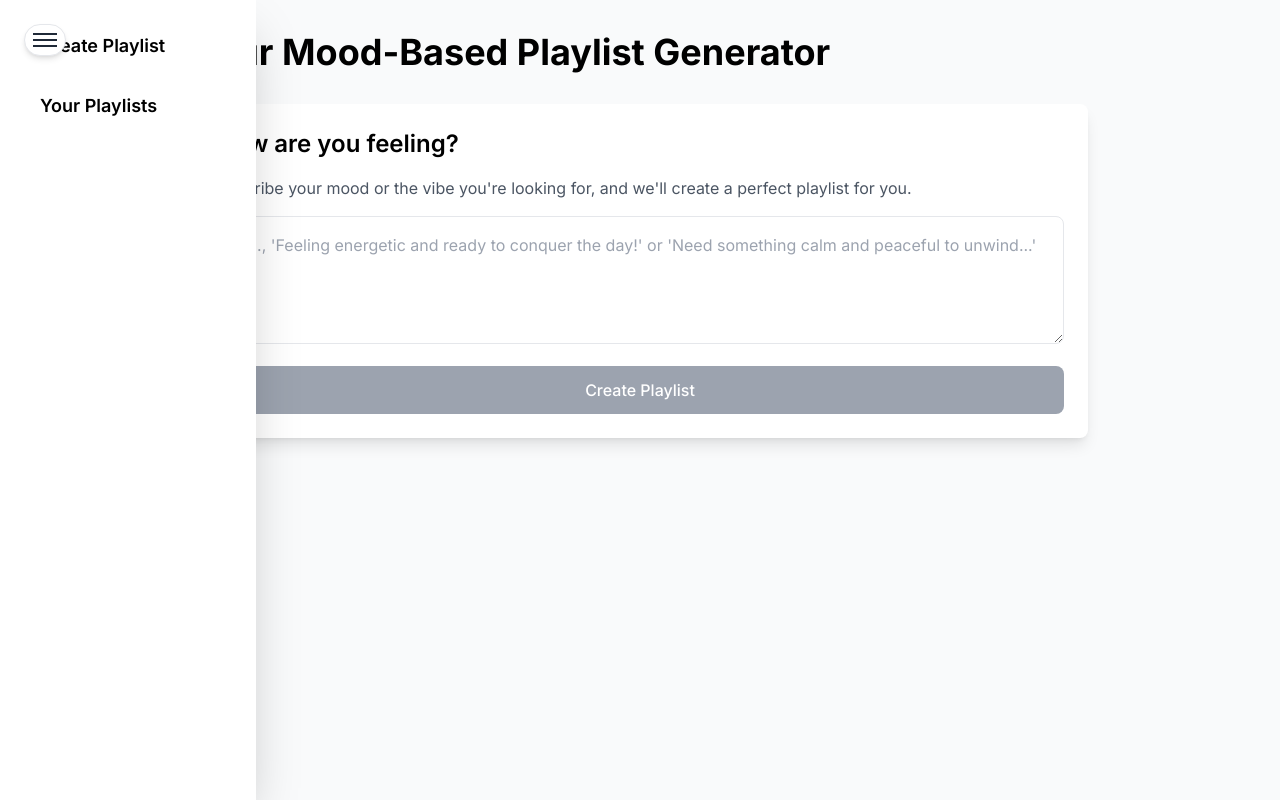
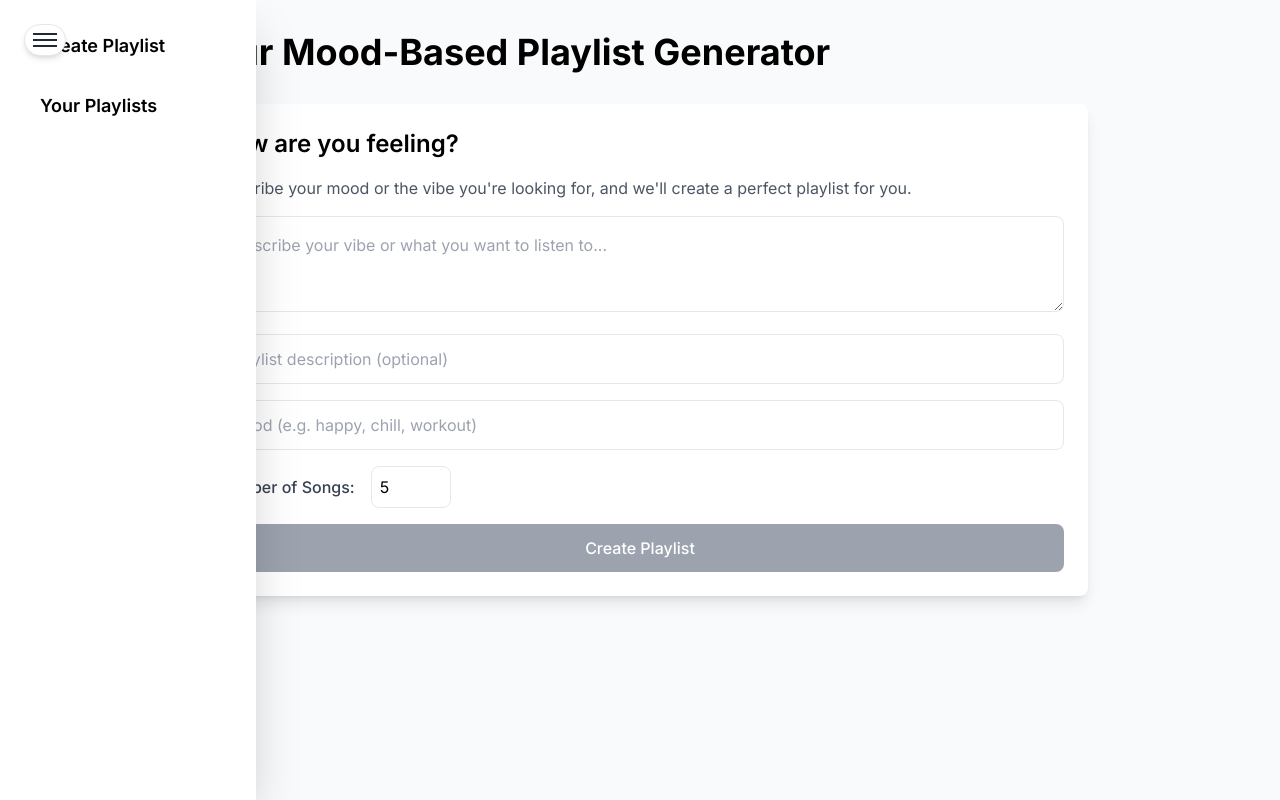
Before and after one commit to sayan404/Moodify, a Next.js app: page /dashboard/create in a window 1280 px wide. Built offline with nearby package versions, Linux system fonts and the light colour scheme.

Commit message:
more fun added

```diff
--- a/src/app/api/playlist/generate/route.ts
+++ b/src/app/api/playlist/generate/route.ts
@@ -18,8 +18,9 @@ export async function POST(request: Request) {
     return NextResponse.json({ error: "Unauthorized" }, { status: 401 });
   }
 
-  const { moodText } = await request.json();
-  console.log("[AI-Playlist] User input:", moodText);
+  const body = await request.json();
+  const { moodText, description, mood, numSongs } = body;
+  console.log("[AI-Playlist] User input:", { moodText, description, mood, numSongs });
   if (!moodText) {
     console.log("[AI-Playlist] No mood text provided");
     return NextResponse.json({ error: "Mood text is required" }, { status: 400 });
@@ -32,8 +33,10 @@ export async function POST(request: Request) {
     - genre (e.g. pop, bollywood, rock, etc.)
     - era/decade (e.g. 90s, 2000s, etc.)
     - theme (e.g. love, party, workout, etc.)
-    - up to 5 song suggestions (title and artist, preferably with Spotify popularity)
+    - up to ${numSongs || 5} song suggestions (title and artist, preferably with Spotify popularity)
     User input: "${moodText}"
+    ${mood ? `Explicit mood: ${mood}` : ""}
+    ${description ? `Playlist description: ${description}` : ""}
     Respond as JSON:
     {
       "mood": "...",
@@ -112,7 +115,7 @@ export async function POST(request: Request) {
     },
     body: JSON.stringify({
       name: `AI Playlist: ${aiResult.mood || aiResult.theme || "Your Mood"}`,
-      description: `Generated by Gemini AI: ${moodText}`,
+      description: description || `Generated by Gemini AI: ${moodText}`,
       public: false
     })
   });
@@ -148,7 +151,8 @@ export async function POST(request: Request) {
       data: {
         name: playlistData.name,
         spotifyPlaylistId: playlistData.id,
-        sentiment: aiResult.mood || aiResult.theme || null,
+        sentiment: mood || aiResult.mood || aiResult.theme || null,
+        description: description || null,
         user: { connect: { id: session.user.id } },
         tracks: {
           create: foundTracks.map(track => ({
--- a/src/app/dashboard/all/page.tsx
+++ b/src/app/dashboard/all/page.tsx
@@ -5,6 +5,7 @@ export default function AllPlaylistsPage() {
   const [allPlaylists, setAllPlaylists] = useState<any[]>([]);
   const [loading, setLoading] = useState(true);
   const [expanded, setExpanded] = useState<string | null>(null);
+  const [trackDeleting, setTrackDeleting] = useState<string | null>(null);
 
   useEffect(() => {
     async function fetchPlaylists() {
@@ -22,20 +23,43 @@ export default function AllPlaylistsPage() {
     fetchPlaylists();
   }, []);
 
+  const handleDeleteTrack = async (playlistId: string, trackId: string) => {
+    if (!window.confirm("Delete this song from playlist?")) return;
+    setTrackDeleting(trackId);
+    try {
+      const res = await fetch("/api/playlist/save/track", {
+        method: "DELETE",
+        headers: { "Content-Type": "application/json" },
+        body: JSON.stringify({ dbPlaylistId: playlistId, trackId }),
+      });
+      if (res.ok) {
+        setAllPlaylists((prev) =>
+          prev.map((pl) =>
+            pl.id === playlistId
+              ? { ...pl, tracks: pl.tracks.filter((t: any) => t.id !== trackId) }
+              : pl
+          )
+        );
+      }
+    } finally {
+      setTrackDeleting(null);
+    }
+  };
+
   return (
     <div>
-      <h1 className="text-3xl font-bold mb-6">Your Playlists</h1>
+      <h1 className="text-4xl font-extrabold mb-8 text-center text-gradient bg-gradient-to-r from-green-400 to-blue-500 bg-clip-text text-transparent">Your Playlists</h1>
       {loading ? (
-        <div>Loading...</div>
+        <div className="text-center text-lg text-gray-500">Loading...</div>
       ) : allPlaylists.length === 0 ? (
-        <p>No playlists found.</p>
+        <p className="text-center text-gray-500">No playlists found.</p>
       ) : (
-        <div className="space-y-4">
+        <div className="space-y-6">
           {allPlaylists.map((pl) => (
-            <div key={pl.id} className="border-b pb-2 mb-2">
-              <div className="flex justify-between items-center">
+            <div key={pl.id} className="border rounded-lg shadow-sm bg-white hover:shadow-md transition-shadow pb-2 mb-2">
+              <div className="flex justify-between items-center px-6 py-4">
                 <div>
-                  <span className="font-semibold">{pl.name}</span>
+                  <span className="font-semibold text-lg">🎵 {pl.name}</span>
                   {pl.user && (
                     <span className="ml-2 text-gray-500 text-sm">by {pl.user.name || pl.user.email || pl.user.id}</span>
                   )}
@@ -46,36 +70,53 @@ export default function AllPlaylistsPage() {
                       href={`https://open.spotify.com/playlist/${pl.spotifyPlaylistId}`}
                       target="_blank"
                       rel="noopener noreferrer"
-                      className="bg-green-600 text-white px-4 py-1 rounded-full hover:bg-green-700 transition-colors"
+                      className="bg-green-600 text-white px-4 py-1 rounded-full hover:bg-green-700 transition-colors font-semibold shadow"
                     >
                       Open in Spotify
                     </a>
                   )}
                   <button
-                    className="bg-blue-500 text-white px-3 py-1 rounded hover:bg-blue-700 transition-colors"
+                    className="bg-blue-500 text-white px-3 py-1 rounded-full hover:bg-blue-700 transition-colors font-semibold shadow"
                     onClick={() => setExpanded(expanded === pl.id ? null : pl.id)}
                   >
                     {expanded === pl.id ? "Hide Songs" : "Show Songs"}
                   </button>
                 </div>
               </div>
+              <div className="px-6 pb-2">
                 <div className="text-gray-600 text-sm">{pl.sentiment && `Mood: ${pl.sentiment}`}</div>
                 <div className="text-gray-400 text-xs">Created: {new Date(pl.createdAt).toLocaleString()}</div>
+              </div>
+              <div
+                className={`transition-all duration-300 ease-in-out overflow-hidden ${expanded === pl.id && pl.tracks && pl.tracks.length > 0 ? 'max-h-[500px] opacity-100 mt-2' : 'max-h-0 opacity-0'}`}
+              >
                 {expanded === pl.id && pl.tracks && pl.tracks.length > 0 && (
-                <div className="mt-2 bg-gray-50 rounded p-3">
-                  <div className="font-semibold mb-2">Songs:</div>
-                  <ul className="space-y-1">
+                  <div className="bg-gray-50 border-t border-gray-200 rounded-b-lg p-4 mt-2">
+                    <div className="font-semibold mb-2 text-gray-700 flex items-center gap-2">🎶 Songs:</div>
+                    <ul className="space-y-2">
                       {pl.tracks.map((track: any, idx: number) => (
-                      <li key={track.id} className="flex items-center justify-between">
-                        <span>
-                          {idx + 1}. {track.name} <span className="text-gray-500 text-xs">({track.artists?.join(', ')})</span>
+                        <li key={track.id} className="flex items-center justify-between bg-white rounded shadow-sm px-3 py-2 hover:bg-gray-100 transition-colors">
+                          <span className="flex items-center gap-2">
+                            <span className="text-lg">🎵</span>
+                            <span className="font-medium">{idx + 1}. {track.name}</span>
+                            <span className="text-gray-500 text-xs">({track.artists?.join(', ')})</span>
                           </span>
-                        <span className="text-gray-400 text-xs">{Math.floor(track.duration / 60000)}:{String(Math.floor((track.duration % 60000) / 1000)).padStart(2, '0')}</span>
+                          <span className="flex items-center gap-3">
+                            <span className="text-gray-400 text-xs font-mono">{Math.floor(track.duration / 60000)}:{String(Math.floor((track.duration % 60000) / 1000)).padStart(2, '0')}</span>
+                            <button
+                              className="ml-2 bg-red-500 text-white px-2 py-1 rounded-full hover:bg-red-700 transition-colors disabled:opacity-60 flex items-center gap-1 text-sm shadow"
+                              disabled={trackDeleting === track.id}
+                              onClick={() => handleDeleteTrack(pl.id, track.id)}
+                            >
+                              <span role="img" aria-label="Delete">🗑️</span> {trackDeleting === track.id ? "Deleting..." : "Delete"}
+                            </button>
+                          </span>
                         </li>
                       ))}
                     </ul>
                   </div>
                 )}
+              </div>
             </div>
           ))}
         </div>
--- a/src/app/dashboard/create/page.tsx
+++ b/src/app/dashboard/create/page.tsx
@@ -7,7 +7,7 @@ export default function CreatePlaylistPage() {
   const [generatedPlaylist, setGeneratedPlaylist] = useState(null);
   const [isLoading, setIsLoading] = useState(false);
 
-  const handleMoodSubmit = async (moodText: string) => {
+  const handleMoodSubmit = async (data: { moodText: string; description: string; mood: string; numSongs: number }) => {
     setIsLoading(true);
     try {
       const response = await fetch("/api/playlist/generate", {
@@ -15,15 +15,15 @@ export default function CreatePlaylistPage() {
         headers: {
           "Content-Type": "application/json",
         },
-        body: JSON.stringify({ moodText }),
+        body: JSON.stringify(data),
       });
 
       if (!response.ok) {
         throw new Error("Failed to generate playlist");
       }
 
-      const data = await response.json();
-      setGeneratedPlaylist(data.playlist);
+      const resData = await response.json();
+      setGeneratedPlaylist(resData.playlist);
     } catch (error) {
       console.error("Error generating playlist:", error);
     } finally {
--- a/src/components/playlist/MoodInput.tsx
+++ b/src/components/playlist/MoodInput.tsx
@@ -3,17 +3,25 @@
 import { useState } from "react";
 
 interface MoodInputProps {
-  onSubmit: (moodText: string) => Promise<void>;
+  onSubmit: (data: { moodText: string; description: string; mood: string; numSongs: number }) => Promise<void>;
   isLoading: boolean;
 }
 
 export default function MoodInput({ onSubmit, isLoading }: MoodInputProps) {
   const [moodText, setMoodText] = useState("");
+  const [description, setDescription] = useState("");
+  const [mood, setMood] = useState("");
+  const [numSongs, setNumSongs] = useState(5);
 
   const handleSubmit = (e: React.FormEvent) => {
     e.preventDefault();
     if (moodText.trim()) {
-      onSubmit(moodText.trim());
+      onSubmit({
+        moodText: moodText.trim(),
+        description: description.trim() || "A playlist for your mood",
+        mood: mood.trim() || "chill",
+        numSongs: numSongs || 5,
+      });
     }
   };
 
@@ -29,11 +37,39 @@ export default function MoodInput({ onSubmit, isLoading }: MoodInputProps) {
         <textarea
           value={moodText}
           onChange={(e) => setMoodText(e.target.value)}
-          placeholder="E.g., 'Feeling energetic and ready to conquer the day!' or 'Need something calm and peaceful to unwind...'"
-          className="w-full h-32 p-4 border rounded-lg focus:ring-2 focus:ring-blue-500 focus:border-transparent"
+          placeholder="Describe your vibe or what you want to listen to..."
+          className="w-full h-24 p-4 border rounded-lg focus:ring-2 focus:ring-blue-500 focus:border-transparent"
           disabled={isLoading}
         />
-
+        <input
+          type="text"
+          value={description}
+          onChange={(e) => setDescription(e.target.value)}
+          placeholder="Playlist description (optional)"
+          className="w-full p-3 border rounded-lg focus:ring-2 focus:ring-blue-500 focus:border-transparent"
+          disabled={isLoading}
+        />
+        <input
+          type="text"
+          value={mood}
+          onChange={(e) => setMood(e.target.value)}
+          placeholder="Mood (e.g. happy, chill, workout)"
+          className="w-full p-3 border rounded-lg focus:ring-2 focus:ring-blue-500 focus:border-transparent"
+          disabled={isLoading}
+        />
+        <div className="flex items-center gap-4">
+          <label htmlFor="numSongs" className="font-medium text-gray-700">Number of Songs:</label>
+          <input
+            id="numSongs"
+            type="number"
+            min={1}
+            max={20}
+            value={numSongs}
+            onChange={(e) => setNumSongs(Number(e.target.value))}
+            className="w-20 p-2 border rounded-lg focus:ring-2 focus:ring-blue-500 focus:border-transparent"
+            disabled={isLoading}
+          />
+        </div>
         <button
           type="submit"
           disabled={isLoading || !moodText.trim()}
```
Also changed, not shown: 1 other file (tests, documents, lock files or other folders). Lines whose indentation alone changed are shown as unchanged.
